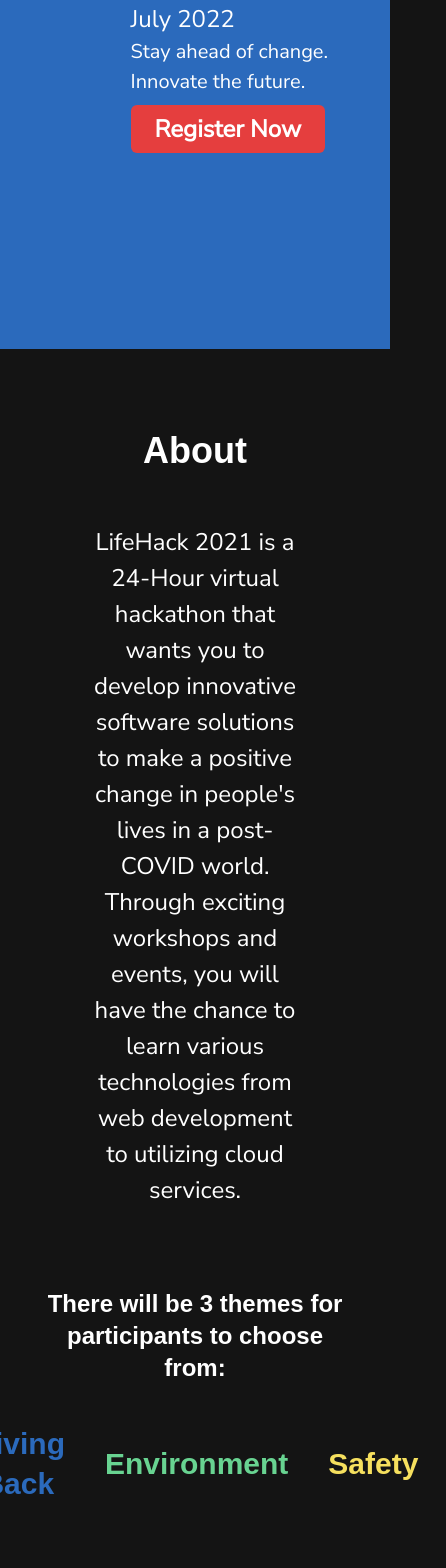
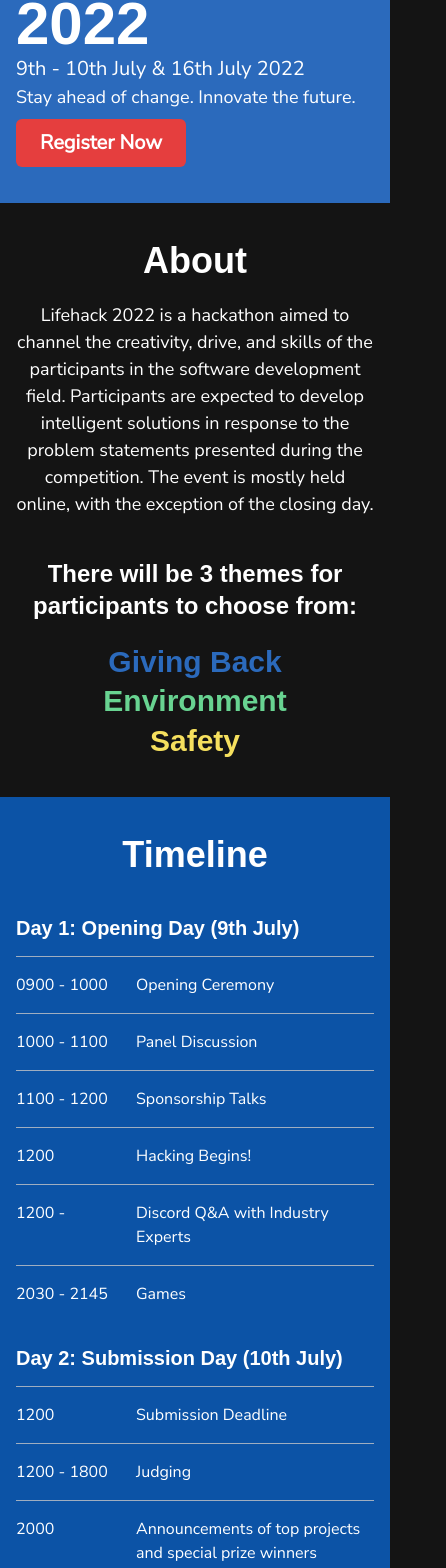
Before and after one commit to marcuspang/LifeHack-2022-Website, a React (Create React App) app in the folder frontend/: page / in a window 390 px wide. Shown: the part 415-1983 px from the top of the page, 446 px wide, since content can reach past the window. Built offline with nearby package versions, Linux system fonts and the light colour scheme; no server answers; a web font is replaced by a local one.

Commit message:
Made some responsive style updates

```diff
--- a/frontend/src/components/Hero.js
+++ b/frontend/src/components/Hero.js
@@ -4,15 +4,13 @@
 
 const Hero = () => {
   return (
-    <Center bg="theme.100" display="flex" h={700} p={4}>
-      <Box boxSize="xl" pt={20} pr={5}>
-        <Image src={femaleDevImg} alt="Idea" />
-      </Box>
-      <Box color="white" pl={5}>
-        <Heading size={'4xl'}>Lifehack 2022</Heading>
-        <Text fontSize={'2xl'}>9th - 10th July & 16th July 2022</Text>
-        <Text fontSize={'xl'}>Stay ahead of change. Innovate the future.</Text>
-        <Button as={'a'} href="/register" fontSize="2xl" mt="2" colorScheme={'red'} size="lg">
+    <Center bg="theme.100" p={4} flexDir={['column', 'column', 'row']}>
+      <Image boxSize={['auto', 'auto', 'xl']} src={femaleDevImg} alt="Idea" />
+      <Box pb={5}>
+        <Heading as='h1' size={'4xl'}>Lifehack 2022</Heading>
+        <Text fontSize={['xl', '2xl']}>9th - 10th July & 16th July 2022</Text>
+        <Text fontSize={['lg', 'xl']}>Stay ahead of change. Innovate the future.</Text>
+        <Button as={'a'} href="/register" fontSize="xl" mt="2" colorScheme={'red'} size="lg">
           Register Now
         </Button>
       </Box>
--- a/frontend/src/components/Section.js
+++ b/frontend/src/components/Section.js
@@ -3,8 +3,8 @@
 
 const Section = ({ children, bg, heading, text }) => {
   return (
-    <Box minH={400} bg={bg} p={10} textAlign="center">
-      <Heading my="10" size={'2xl'}>
+    <Box minH={400} bg={bg} p={4} textAlign="center">
+      <Heading my={5} size={'2xl'}>
         {heading}
       </Heading>
       <Text>{text}</Text>
--- a/frontend/src/pages/Home.js
+++ b/frontend/src/pages/Home.js
@@ -18,16 +18,16 @@
       <Header />
       <Hero />
       <Section bg="theme.500" heading="About">
-        <Text m={'0 auto'} w={'70%'} pt={3} fontSize={'2xl'}>
-          LifeHack 2021 is a 24-Hour virtual hackathon that wants you to develop innovative software
-          solutions to make a positive change in people&apos;s lives in a post-COVID world. Through
-          exciting workshops and events, you will have the chance to learn various technologies from
-          web development to utilizing cloud services.
+        <Text m={'0 auto'} maxW={'800px'} fontSize={['lg', '2xl']}>
+          Lifehack 2022 is a hackathon aimed to channel the creativity, drive, and skills of the
+          participants in the software development field. Participants are expected to develop
+          intelligent solutions in response to the problem statements presented during the
+          competition. The event is mostly held online, with the exception of the closing day.
         </Text>
-        <Heading size="lg" mt="20">
+        <Heading size="lg" mt={[10, 20]}>
           There will be 3 themes for participants to choose from:
         </Heading>
-        <Center my="10">
+        <Center flexDir={['column', 'column', 'row']} my={[5, 10]}>
           <Heading color="theme.100">Giving Back</Heading>
           <Heading px="10" color="green.300">
             Environment
@@ -35,40 +35,51 @@
           <Heading color="yellow.300">Safety</Heading>
         </Center>
       </Section>
+
       <Section bg="theme.200" heading={'Timeline'}>
-        <Box maxW="75%" m="0 auto">
-          <SimpleGrid mt="20" columns={2} spacing={10}>
+        <Box maxW="900px" m="0 auto" textAlign={'left'}>
+          <SimpleGrid mt={['10', '20']} columns={[1, 1, 2]} spacing={10}>
             <VStack
               divider={<StackDivider borderColor="gray.400" />}
               spacing={4}
               align="flex-start"
             >
               <Heading size="md">Day 1: Opening Day (9th July)</Heading>
-              <Flex>
-                <Text mr="5">0900 - 1000</Text>
+              <Flex w="100%">
+                <Text flex={'0 0 100px'} mr="5">
+                  0900 - 1000
+                </Text>
                 <Text>Opening Ceremony</Text>
               </Flex>
-              <Flex>
-                <Text mr="5">1000 - 1100</Text>
+              <Flex w="100%">
+                <Text flex={'0 0 100px'} mr="5">
+                  1000 - 1100
+                </Text>
                 <Text>Panel Discussion</Text>
               </Flex>
 
-              <Flex>
-                <Text mr="5">1100 - 1200</Text>
+              <Flex w="100%">
+                <Text flex={'0 0 100px'} mr="5">
+                  1100 - 1200
+                </Text>
                 <Text>Sponsorship Talks</Text>
               </Flex>
-              <Flex>
-                <Text mr="5">1200</Text>
-                <Box w="55px"></Box>
+              <Flex w="100%">
+                <Text flex={'0 0 100px'} mr="5">
+                  1200
+                </Text>
                 <Text>Hacking Begins!</Text>
               </Flex>
-              <Flex>
-                <Text mr="5">1200 -</Text>
-                <Box w="43px"></Box>
+              <Flex w="100%">
+                <Text flex={'0 0 100px'} mr="5">
+                  1200 -
+                </Text>
                 <Text>Discord Q&A with Industry Experts</Text>
               </Flex>
-              <Flex>
-                <Text mr="5">2030 - 2145</Text>
+              <Flex w="100%">
+                <Text flex={'0 0 100px'} mr="5">
+                  2030 - 2145
+                </Text>
                 <Text>Games</Text>
               </Flex>
             </VStack>
@@ -78,72 +89,95 @@
               align="flex-start"
             >
               <Heading size="md">Day 2: Submission Day (10th July)</Heading>
-              <Flex>
-                <Text mr="5">1200</Text>
-                <Box w="55px"></Box>
+              <Flex w="100%">
+                <Text flex={'0 0 100px'} mr="5">
+                  1200
+                </Text>
                 <Text>Submission Deadline</Text>
               </Flex>
 
-              <Flex>
-                <Text mr="5">1200 - 1800</Text>
+              <Flex w="100%">
+                <Text flex={'0 0 100px'} mr="5">
+                  1200 - 1800
+                </Text>
                 <Text>Judging</Text>
               </Flex>
-              <Flex>
-                <Text mr="5">2000</Text>
-                <Box w="55px"></Box>
+              <Flex w="100%">
+                <Text flex={'0 0 100px'} mr="5">
+                  2000
+                </Text>
                 <Text>Announcements of top projects and special prize winners</Text>
               </Flex>
             </VStack>
           </SimpleGrid>
-          <Box>
+          <Box mb={5}>
             <VStack
               divider={<StackDivider borderColor="gray.400" />}
               spacing={4}
               align="flex-start"
-              mt="20"
+              mt={[10, 20]}
             >
               <Heading size="md">Day 3: Finale Day (16th July)</Heading>
-              <Flex>
-                <Text mr="5">1000 - 1015</Text>
-                <Text>Opening Address</Text>
+              <Flex w="100%">
+                <Text flex={'0 0 100px'} mr="5">
+                  1000 - 1015
+                </Text>
+                <Text flex={'1 0 auto'}>Opening Address</Text>
               </Flex>
 
-              <Flex>
-                <Text mr="5">1030 - 1115</Text>
+              <Flex w="100%">
+                <Text flex={'0 0 100px'} mr="5">
+                  1030 - 1115
+                </Text>
                 <Text>Presentation by Top 3 Teams from Giving Back Theme</Text>
               </Flex>
-              <Flex>
-                <Text mr="5">1115 - 1200</Text>
+              <Flex w="100%">
+                <Text flex={'0 0 100px'} mr="5">
+                  1115 - 1200
+                </Text>
                 <Text>Presentation by Top 3 Teams from Environment Theme</Text>
               </Flex>
-              <Flex>
-                <Text mr="5">1200 - 1245</Text>
-                <Text>Presentation by Top 3 Teams from Safety Back Theme</Text>
+              <Flex w="100%">
+                <Text flex={'0 0 100px'} mr="5">
+                  1200 - 1245
+                </Text>
+                <Text flex={'1 1 auto'}>Presentation by Top 3 Teams from Safety Theme</Text>
               </Flex>
-              <Flex>
-                <Text mr="5">1245 - 1430</Text>
+              <Flex w="100%">
+                <Text flex={'0 0 100px'} mr="5">
+                  1245 - 1430
+                </Text>
                 <Text>Lunch</Text>
               </Flex>
-              <Flex>
-                <Text mr="5">1430 - 1450</Text>
+              <Flex w="100%">
+                <Text flex={'0 0 100px'} mr="5">
+                  1430 - 1450
+                </Text>
                 <Text>Trivia Quiz</Text>
               </Flex>
-              <Flex>
-                <Text mr="5">1450 - 1505</Text>
+              <Flex w="100%">
+                <Text flex={'0 0 100px'} mr="5">
+                  1450 - 1505
+                </Text>
                 <Text>Lucky Draw</Text>
               </Flex>
-              <Flex>
-                <Text mr="5">1510 - 1530</Text>
+              <Flex w="100%">
+                <Text flex={'0 0 100px'} mr="5">
+                  1510 - 1530
+                </Text>
                 <Text>Prize Presentation by Computing Club President</Text>
               </Flex>
-              <Flex>
-                <Text mr="5">1530 - 1630</Text>
+              <Flex w="100%">
+                <Text flex={'0 0 100px'} mr="5">
+                  1530 - 1630
+                </Text>
                 <Text>Closing Ceremony</Text>
               </Flex>
             </VStack>
           </Box>
         </Box>
       </Section>
+
       <Section heading={'Prizes'}>
         <Text fontSize={'3xl'} mt="10">
           Main Prizes
@@ -189,7 +223,9 @@
           <Text color="yellow.300">$300</Text>
         </Box>
       </Section>
-      {/* <Section heading={'Points'} text={'About'} /> */}
+
+      {/*
+      <Section heading={'Points'} text={'About'} />
       <Section bg="theme.100" heading={'FAQ'}>
         <Box textAlign="left" maxW="700px" fontSize="xl" m="20px auto">
           <Box mt="10">
@@ -280,7 +316,7 @@
           </Box>
         </Box>
       </Section>
-      <Section heading={'Sponsors'} text={'About'} />
+      <Section heading={'Sponsors'} text={'About'} /> */}
     </Box>
   );
 };
```
Also changed, not shown: 2 other files (tests, documents, lock files or other folders).
